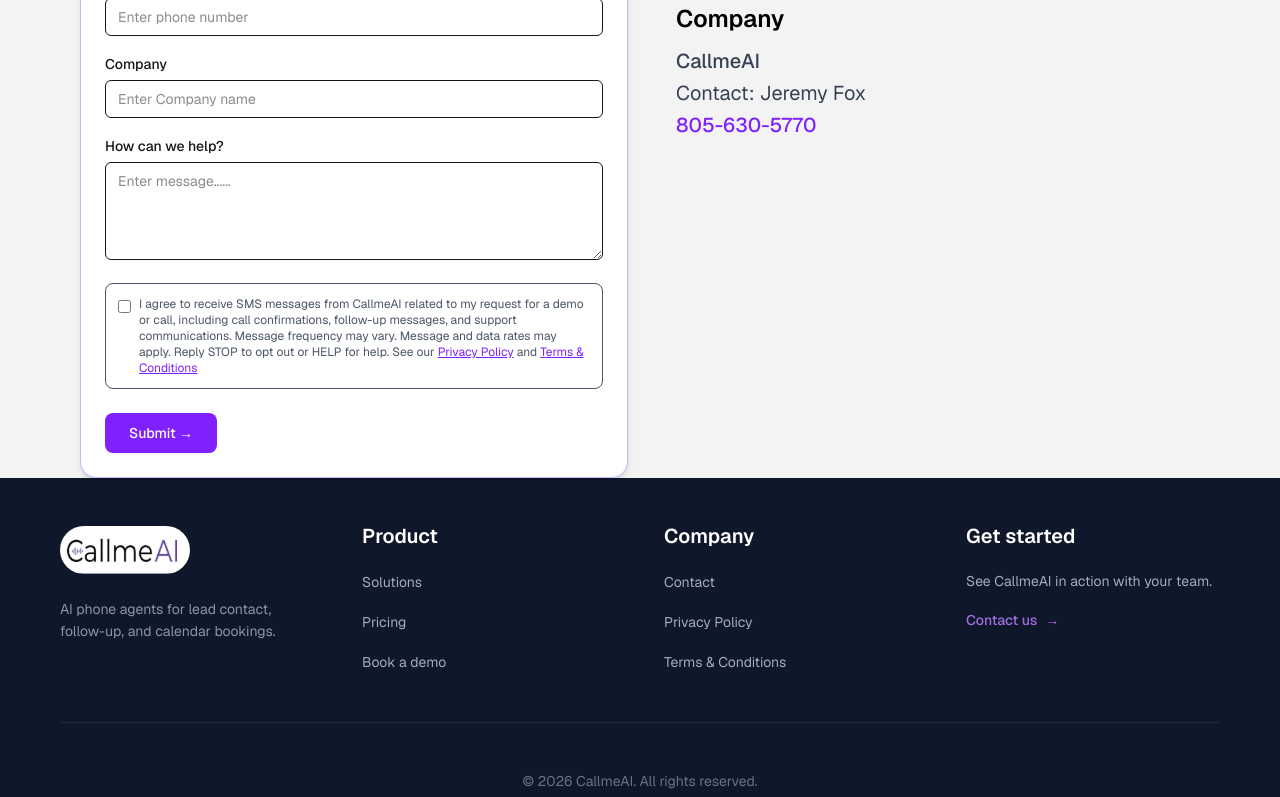
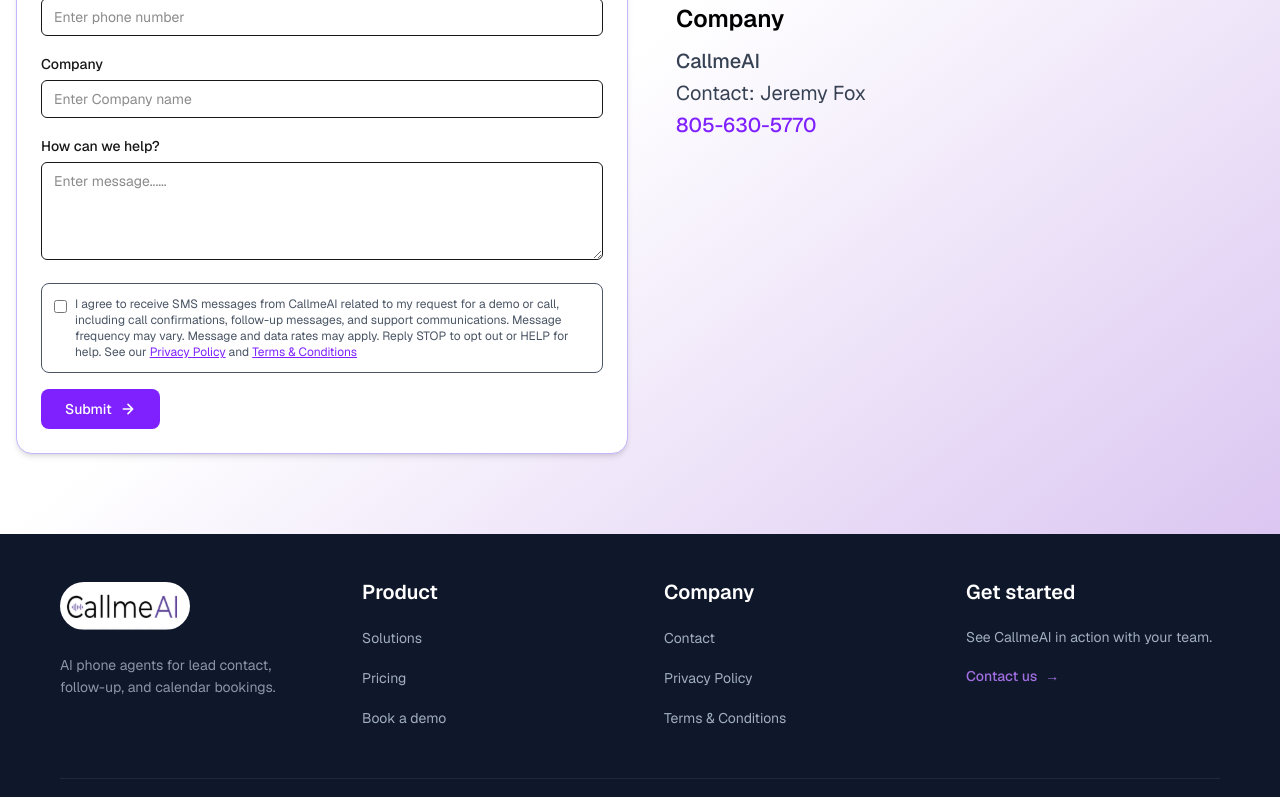
Before and after one commit to juyel66/CallmeAI, a Next.js app: page /contact in a window 1280 px wide. Shown: the part 673-1470 px from the top of the page. Built offline with nearby package versions, Linux system fonts and the light colour scheme.

Commit message:
Update ContactPage component: enhance layout and add icon to submit button

```diff
--- a/app/pages/ContactPage/ContactPage.tsx
+++ b/app/pages/ContactPage/ContactPage.tsx
@@ -4,10 +4,10 @@ import Link from "next/link";
 
 const ContactPage = () => {
   return (
-    <section className="w-full min-h-screen bg-[#f3f3f3]">
+    <section className="w-full min-h-screen ">
 
       {/* 🔥 HEADER */}
-      <div className="w-full bg-gradient-to-r from-[#a855f7] via-[#c084fc] to-[#e9d5ff] py-16 text-center text-white">
+      <div className="w-full bg-gradient-to-r from-[#a855f7] via-[#c084fc] to-[#e9d5ff] py-16 text-center text-white ">
         <h2 className="text-3xl md:text-4xl font-bold">Contact Us</h2>
         <p className="mt-3 text-sm md:text-base opacity-90">
           Tell us about your team and we&apos;ll follow up. Book a demo to hear the AI in action.
@@ -15,10 +15,10 @@ const ContactPage = () => {
       </div>
 
       {/* 🔥 MAIN CONTENT */}
-      <div className="relative -mt-10 px-4 max-w-6xl mx-auto grid lg:grid-cols-2 gap-6">
+      <div className="relative -mt-10  px-4 container mx-auto grid lg:grid-cols-2 gap-6">
 
 
-        <div className="rounded-2xl border border-[#c4b5fd] bg-white p-6 shadow-md">
+        <div className="rounded-2xl border border-[#c4b5fd] bg-white p-6 shadow-md mb-20">
 
           <h3 className="text-2xl font-semibold text-black mb-6">
             Send a message
@@ -74,9 +74,21 @@ const ContactPage = () => {
             </div>
 
             {/* BUTTON */}
-            <button className="mt-2 rounded-lg bg-[#7F20FF] px-6 py-2.5 text-white text-sm font-medium hover:bg-[#6F14F1]">
-              Submit →
-            </button>
+                     <button className="mt-2 rounded-lg bg-[#7F20FF] px-6 py-2.5 text-white text-sm font-medium hover:bg-[#6F14F1] flex items-center gap-2">
+  Submit
+  <svg
+    width="16"
+    height="16"
+    viewBox="0 0 24 24"
+    fill="none"
+    stroke="currentColor"
+    strokeWidth="2.5"
+    strokeLinecap="round"
+    strokeLinejoin="round"
+  >
+    <path d="M5 12h14M12 5l7 7-7 7" />
+  </svg>
+</button>
 
           </form>
         </div>
@@ -98,7 +110,7 @@ const ContactPage = () => {
           </div>
 
           {/* COMPANY */}
-          <div className="ml-6">
+          <div className="ml-6 md:mb-0 mb-10">
             <h4 className="text-2xl font-semibold text-black">Company</h4>
 
             <div className="mt-3 text-sm text-gray-700 space-y-1">
```
